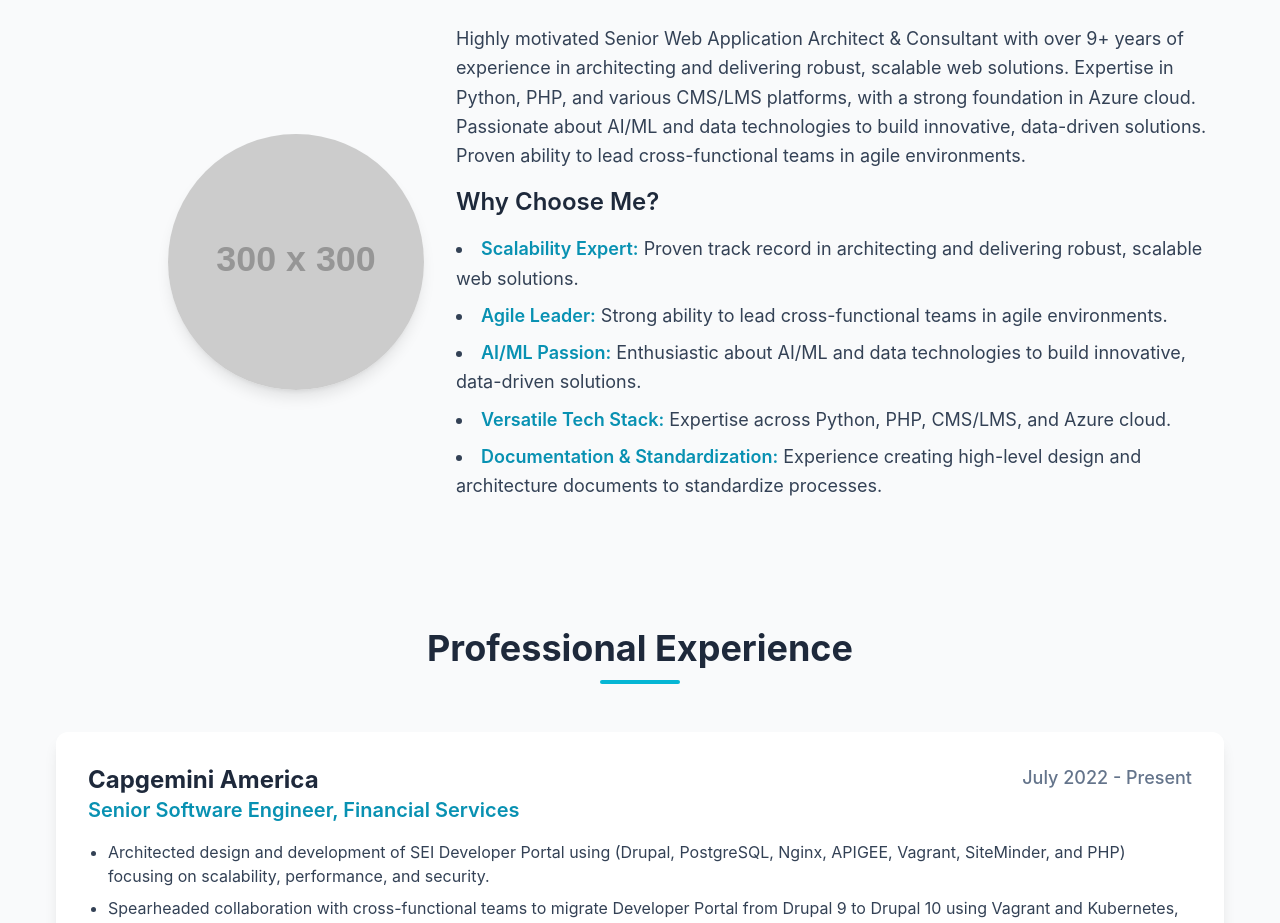
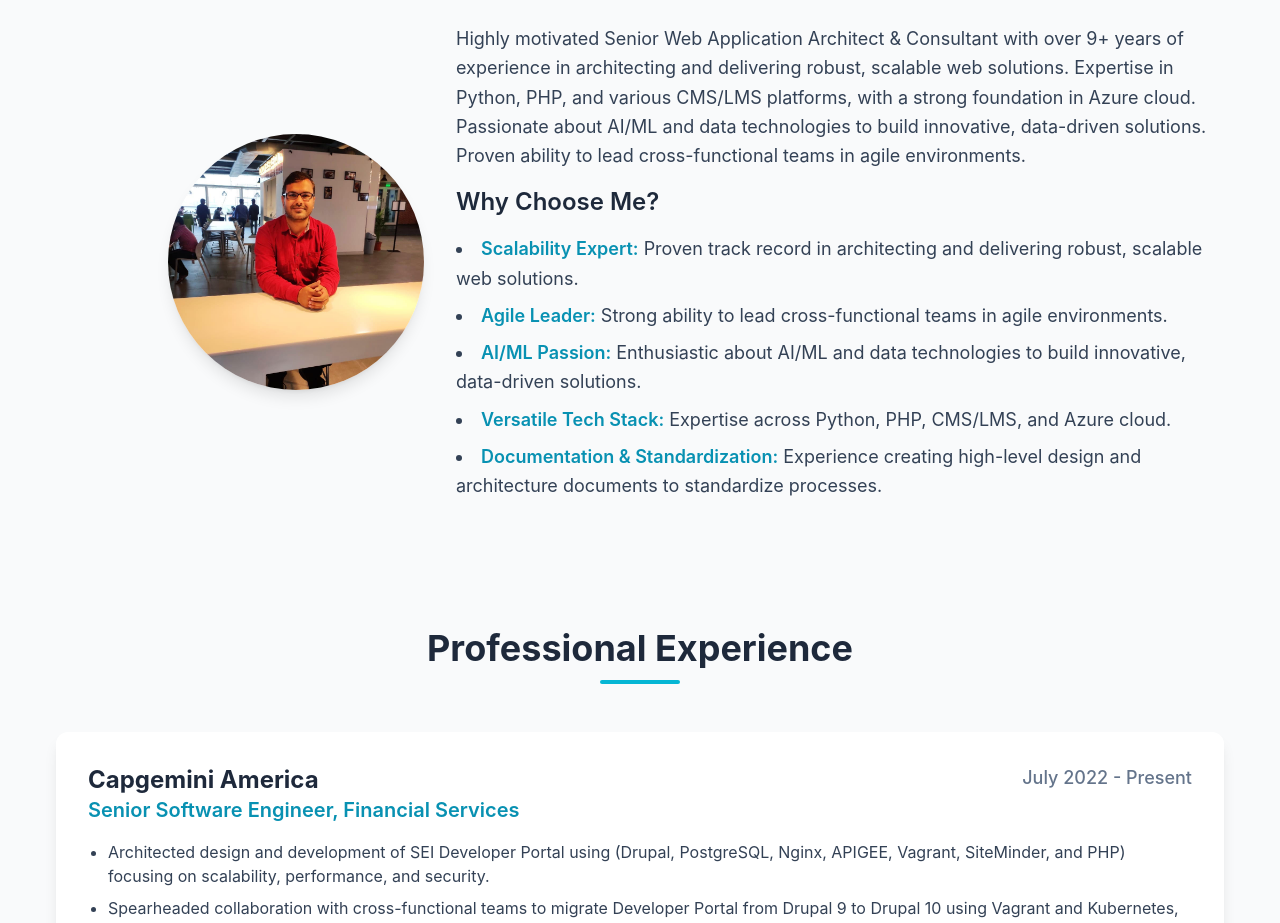
Before and after one commit to samhaldia/sameer-k-choudhary-portfolio-swa, a React (Create React App) app: page / in a window 1280 px wide. Shown: the part 1040-1963 px from the top of the page. Built offline with nearby package versions, Linux system fonts and the light colour scheme.

Commit message:
Update Profile Image

```diff
--- a/src/App.js
+++ b/src/App.js
@@ -511,7 +511,7 @@ const About = () => {
       <div className="grid grid-cols-1 lg:grid-cols-3 gap-8 items-center">
         <div className="lg:col-span-1 flex justify-center lg:justify-end">
           <img
-            src="https://placehold.co/300x300/A0B2C3/FFFFFF?text=Profile+Picture" // Placeholder image
+            src="/images/profile-pic.jpg" // Placeholder image
             alt="Sameer Kumar Choudhary"
             className="rounded-full shadow-lg w-64 h-64 object-cover animate-fade-in transform hover:scale-105 transition-transform duration-500"
           />
```
Also changed, not shown: public/images/profile-pic.jpg (added).
